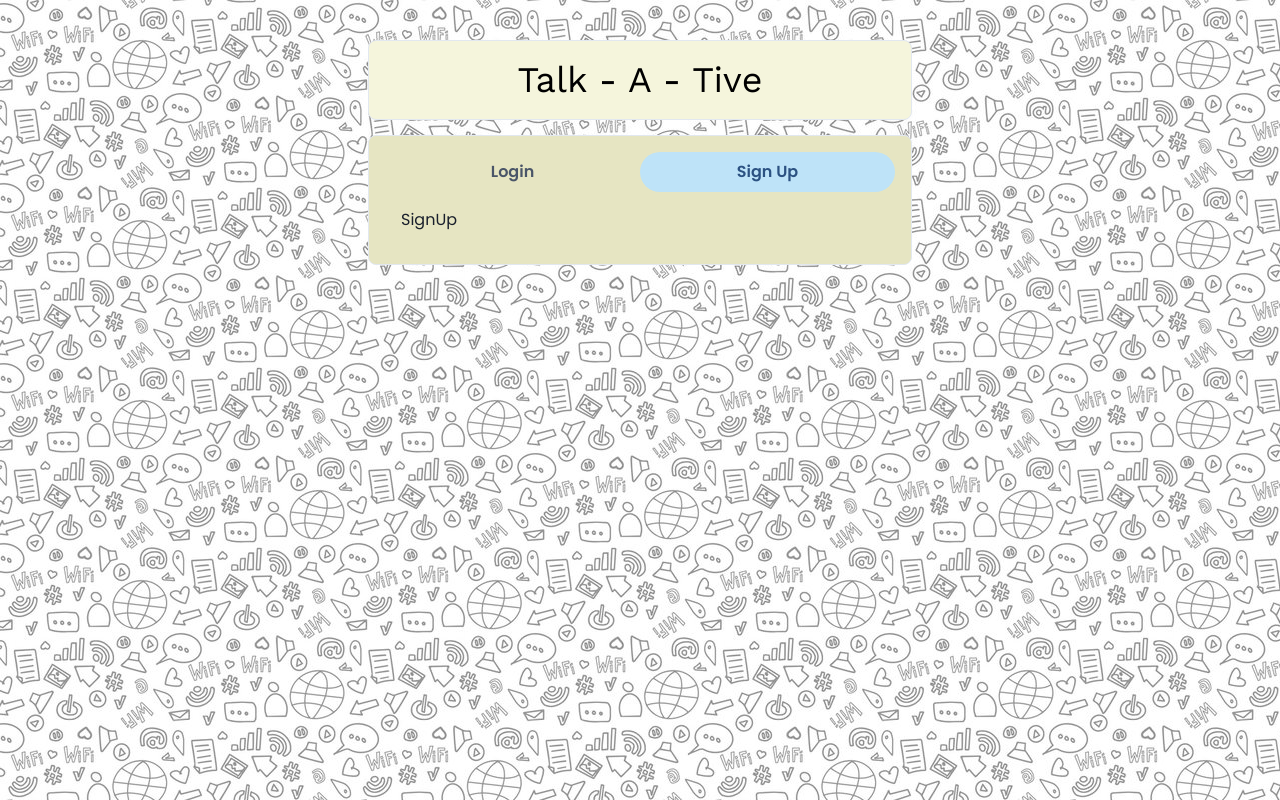
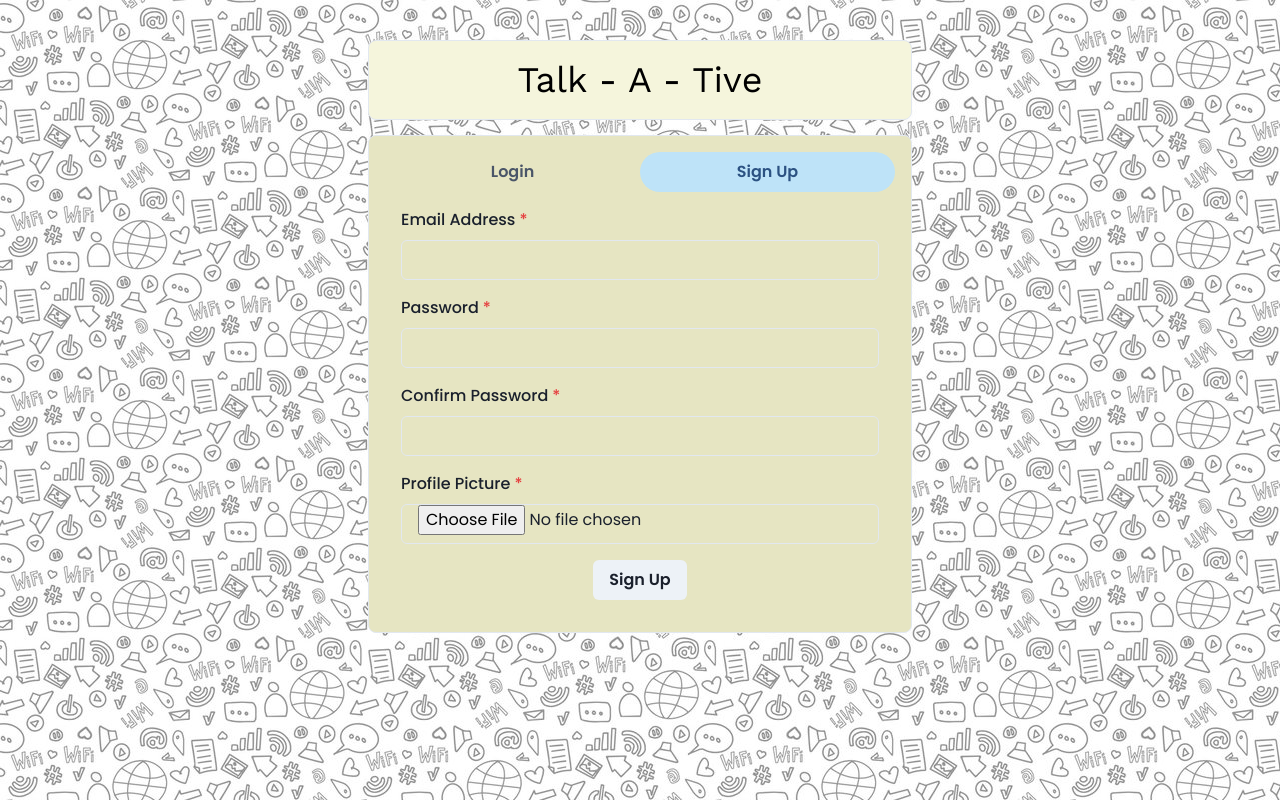
Before and after one commit to shanakasp/MERN-Chat-App, a React (Create React App) app in the folder frontend/: page / in a window 1280 px wide. Both pictures are taken after a click on the tab "Sign Up". Built offline with nearby package versions, Linux system fonts and the light colour scheme.

Commit message:
modified SignUp.js in Auth

```diff
--- a/frontend/src/Components/Auth/SignUp.js
+++ b/frontend/src/Components/Auth/SignUp.js
@@ -1,9 +1,100 @@
-import React from "react";
+import {
+  Button,
+  FormControl,
+  FormLabel,
+  Image,
+  Input,
+  VStack,
+} from "@chakra-ui/react";
+import React, { useState } from "react";
 
 const SignUp = () => {
+  const [formData, setFormData] = useState({
+    email: "",
+    password: "",
+    confirmPassword: "",
+    pic: null,
+  });
+
+  const handleChange = (e) => {
+    const { name, value } = e.target;
+    setFormData((prevData) => ({
+      ...prevData,
+      [name]: value,
+    }));
+  };
+
+  const handleFileChange = (e) => {
+    const file = e.target.files[0];
+    setFormData((prevData) => ({
+      ...prevData,
+      pic: file,
+    }));
+  };
+
+  const handleSubmit = (e) => {
+    e.preventDefault();
+    // Handle form submission logic here
+    console.log(formData);
+    // Reset form fields after submission if needed
+    setFormData({
+      email: "",
+      password: "",
+      confirmPassword: "",
+      pic: null,
+    });
+  };
+
   return (
     <div>
-      <h1>SignUp</h1>
+      <form onSubmit={handleSubmit}>
+        <VStack spacing={4}>
+          <FormControl id="email" isRequired>
+            <FormLabel>Email Address</FormLabel>
+            <Input
+              type="email"
+              name="email"
+              value={formData.email}
+              onChange={handleChange}
+              required
+            />
+          </FormControl>
+          <FormControl id="password" isRequired>
+            <FormLabel>Password</FormLabel>
+            <Input
+              type="password"
+              name="password"
+              value={formData.password}
+              onChange={handleChange}
+              required
+            />
+          </FormControl>
+          <FormControl id="confirmPassword" isRequired>
+            <FormLabel>Confirm Password</FormLabel>
+            <Input
+              type="password"
+              name="confirmPassword"
+              value={formData.confirmPassword}
+              onChange={handleChange}
+              required
+            />
+          </FormControl>
+          <FormControl id="pic" isRequired>
+            <FormLabel>Profile Picture</FormLabel>
+            <Input
+              type="file"
+              name="pic"
+              onChange={handleFileChange}
+              accept="image/*"
+              required
+            />
+          </FormControl>
+          {formData.pic && (
+            <Image src={URL.createObjectURL(formData.pic)} alt="Profile Pic" />
+          )}
+          <Button type="submit">Sign Up</Button>
+        </VStack>
+      </form>
     </div>
   );
 };
```
